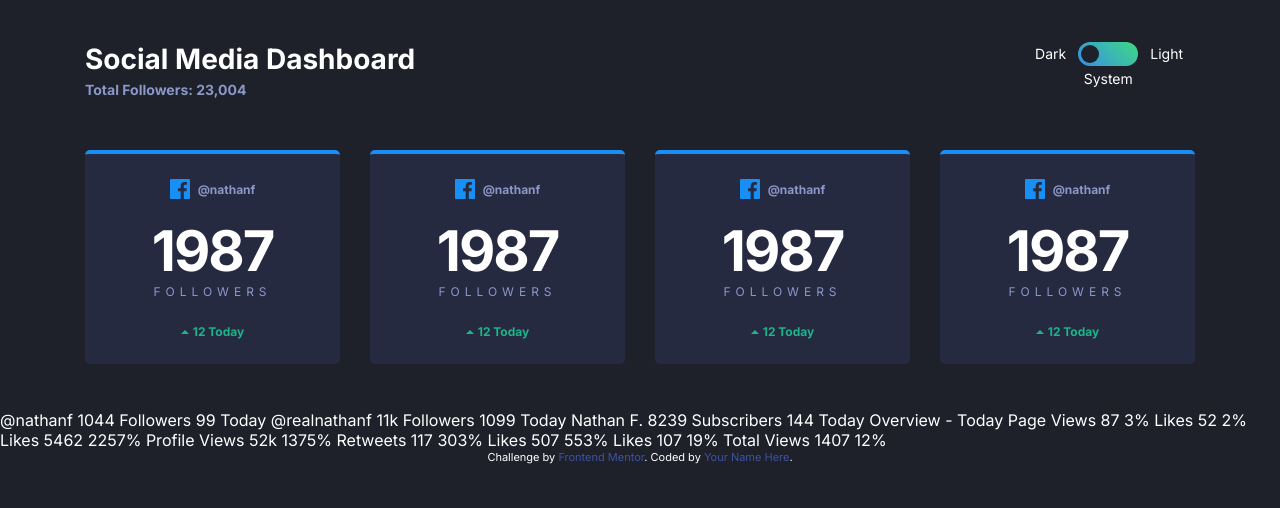
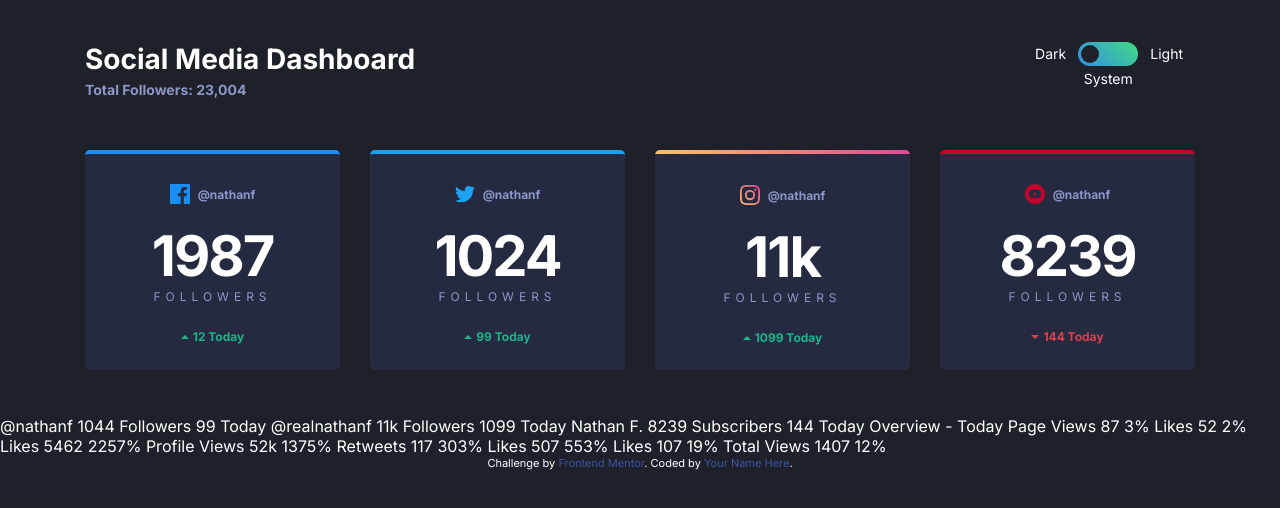
Before and after one commit to fuadeyuboglu/FM-social-media-dashboard, a website: page index.html in a window 1280 px wide. Drawn offline with Linux system fonts and the light colour scheme.

Commit message:
Implemented card informations and styled intstagram card's top bar

```diff
--- a/app/scss/components/card.scss
+++ b/app/scss/components/card.scss
@@ -15,6 +15,8 @@
 }
 
 .card {
+    position: relative;
+    overflow: hidden;
     background: var(--dark-card);
     color: var(--dark-text1);
     text-align: center;
@@ -26,21 +28,39 @@
     }
 
     &--twitter {
-
+        border-top: rem(4) solid var(--twitter);
     }
 
     &--instagram {
+        padding-top: rem(30);
 
+        &::before {
+            content: '';
+            position: absolute;
+            display: block;
+            left: 0;
+            top: 0;
+            height: rem(4);
+            width: 100%;
+            background: linear-gradient(
+                225deg,
+                var(--instagram-end) 0%,
+                var(--instagram-middle) 50.91%,
+                var(--instagram-start) 100%
+            );
+        }
     }
 
     &--youtube {
-
+        border-top: rem(4) solid var(--youtube);
     }
 
     &__platform {
         display: flex;
         justify-content: center;
         align-items: center;
+        height: rem(20);
+        margin-top: rem(5);
         margin-bottom: rem(28);
     }
 
--- a/app/scss/globals/colors.scss
+++ b/app/scss/globals/colors.scss
@@ -4,6 +4,7 @@
     --facebook: hsl(208, 92%, 53%);
     --twitter: hsl(203, 89%, 53%);
     --instagram-start: hsl(37, 97%, 70%);
+    --instagram-middle: hsl(5, 77%, 71%);
     --instagram-end: hsl(329, 70%, 58%);
     --youtube: hsl(348, 97%, 39%);
     --toggle-bg-start: hsl(210, 78%, 56%);
--- a/index.html
+++ b/index.html
@@ -59,48 +59,48 @@
         </div>
       </div>
 
-      <div class="card card--facebook">
+      <div class="card card--twitter">
         <div class="card__platform">
-          <img class="card__icon" src="/images/icon-facebook.svg" alt="Facebook">
+          <img class="card__icon" src="/images/icon-twitter.svg" alt="Twitter">
           <div class="card__username">@nathanf</div>
         </div>
         <div class="card__followers">
-          <div class="card__count card__count--big">1987</div>
+          <div class="card__count card__count--big">1024</div>
           <div class="card__label">Followers</div>
         </div>
         <div class="card__change card__change--up">
           <img src="/images/icon-up.svg" alt="up arrow">
-          <div class="card__number">12 Today</div>
+          <div class="card__number">99 Today</div>
         </div>
       </div>
 
-      <div class="card card--facebook">
+      <div class="card card--instagram">
         <div class="card__platform">
-          <img class="card__icon" src="/images/icon-facebook.svg" alt="Facebook">
+          <img class="card__icon" src="/images/icon-instagram.svg" alt="Instagram">
           <div class="card__username">@nathanf</div>
         </div>
         <div class="card__followers">
-          <div class="card__count card__count--big">1987</div>
+          <div class="card__count card__count--big">11k</div>
           <div class="card__label">Followers</div>
         </div>
         <div class="card__change card__change--up">
           <img src="/images/icon-up.svg" alt="up arrow">
-          <div class="card__number">12 Today</div>
+          <div class="card__number">1099 Today</div>
         </div>
       </div>
 
-      <div class="card card--facebook">
+      <div class="card card--youtube">
         <div class="card__platform">
-          <img class="card__icon" src="/images/icon-facebook.svg" alt="Facebook">
+          <img class="card__icon" src="/images/icon-youtube.svg" alt="Youtube">
           <div class="card__username">@nathanf</div>
         </div>
         <div class="card__followers">
-          <div class="card__count card__count--big">1987</div>
+          <div class="card__count card__count--big">8239</div>
           <div class="card__label">Followers</div>
         </div>
-        <div class="card__change card__change--up">
-          <img src="/images/icon-up.svg" alt="up arrow">
-          <div class="card__number">12 Today</div>
+        <div class="card__change card__change--down">
+          <img src="/images/icon-down.svg" alt="up arrow">
+          <div class="card__number">144 Today</div>
         </div>
       </div>
     </section>
```
Also changed, not shown: dist/style.css, 1 other file.
